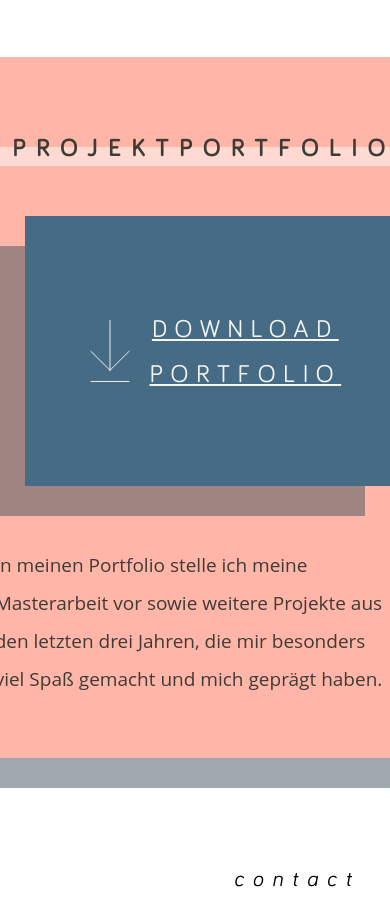
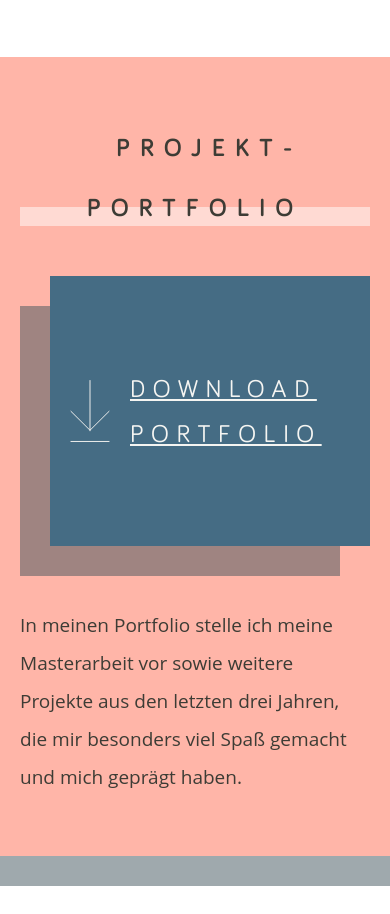
Before and after one commit to francisMiriam/portfolio2021, a website built with Parcel: page index.html in a window 390 px wide. Shown: the part 6060-6974 px from the top of the page. Built offline with nearby package versions, Linux system fonts and the light colour scheme.

Commit message:
feat: improves responsive behavior

```diff
--- a/index.html
+++ b/index.html
@@ -3,6 +3,7 @@
 <html lang="en">
   <head>
     <meta charset="utf-8" />
+    <meta name="viewport" content="width=device-width, initial-scale=1">
 
     <title>Portfolio Francis Stieglitz</title>
     <meta name="description" content="Portfolio Francis Stieglitz" />
@@ -33,9 +34,9 @@
               <p class="paragraph">
                 Lass uns zusammen an gesellschaftlichen Themen arbeiten, Ideen
                 gestalten, neue Geschichten erzählen und Informationen
-                zugänglich machen. Ich interessiere mich vor allem für Social Design,
-                Service Design und Konzeption und freue mich über neue spannende
-                Aufgaben.
+                zugänglich machen. Ich interessiere mich vor allem für Social
+                Design, Service Design und Konzeption und freue mich über neue
+                spannende Aufgaben.
               </p>
               <p class="paragraph">
                 2020 habe ich meinen Master in Design- und
@@ -62,7 +63,7 @@
               <div class="francis-mailto">
                 <h3 class="francis-mailto-subtitle">Sag hallo:</h3>
 
-                <a class="link-mail" <a href="mailto:mail@francisstieglitz.de"
+                <a class="link-mail" href="mailto:mail@francisstieglitz.de"
                   >mail@francisstieglitz.de</a
                 >
               </div>
@@ -122,8 +123,10 @@
                 </p>
 
                 <p class="paragraph">
-                  Verschiedenste Tools wie Workshops, Personas, User-Journes oder Prototypen helfen mir dabei komplexen Zusammenhänge zu verstehen und sichtbar zu machen. Dies ist ein
-                  wichtiger Teil meiner Arbeit als Designerin.
+                  Verschiedenste Tools wie Workshops, Personas, User-Journes
+                  oder Prototypen helfen mir dabei komplexen Zusammenhänge zu
+                  verstehen und sichtbar zu machen. Dies ist ein wichtiger Teil
+                  meiner Arbeit als Designerin.
                 </p>
               </div>
             </div>
@@ -184,28 +187,28 @@
               </div>
               <div class="layout-description">
                 <p class="paragraph">
-                  Um meinen Prozess sichtbar zu machen arbeite ich mit Skizzen, Fotos, Modellen, Storyboards oder kleinen
-                  Filmen. So halte ich Eindrücke fest und
-                  visualisiere Ideen. Dies hilft mir auch immer bei der Kommunikation
-                  und Zusammenarbeit mit anderen.
+                  Um meinen Prozess sichtbar zu machen arbeite ich mit Skizzen,
+                  Fotos, Modellen, Storyboards oder kleinen Filmen. So halte ich
+                  Eindrücke fest und visualisiere Ideen. Dies hilft mir auch
+                  immer bei der Kommunikation und Zusammenarbeit mit anderen.
                 </p>
                 <p class="paragraph">
-
                   Zum Beispiel die Videodokumentation
-                  <a class="link-primary-medium"
+                  <a
+                    class="link-primary-medium"
                     href="https://vimeo.com/475810764"
                     target="_blank"
                     >nou</a
-                  >, ein Kooperationsprojekt mit der inklusiven WG Augsburg Hochzoll oder ein
-                  Ausschnitt aus der Auftragsproduktion  <a
+                  >, ein Kooperationsprojekt mit der inklusiven WG Augsburg
+                  Hochzoll oder ein Ausschnitt aus der Auftragsproduktion
+                  <a
                     class="link-primary-medium"
                     href="https://vimeo.com/475808007"
                     target="_blank"
                     >vamm</a
-                > für die Hoschschule München.
-
-                  Mehr Arbeiten findest du in meinem <a class="link-primary-medium" href="">projekt.pdf</a>
-
+                  >
+                  für die Hoschschule München. Mehr Arbeiten findest du in
+                  meinem <a class="link-primary-medium" href="">projekt.pdf</a>
                 </p>
               </div>
             </div>
@@ -245,8 +248,8 @@
               <div class="layout-description">
                 <p class="paragraph">
                   Ich arbeite am liebsten an gesellschaftlichen Themen. Das
-                  Einarbeiten in diese Themen, Interviews zu führen und Umfragen auszuwerten gehören
-                  für mich genauso dazu wie Fachliteratur.
+                  Einarbeiten in diese Themen, Interviews zu führen und Umfragen
+                  auszuwerten gehören für mich genauso dazu wie Fachliteratur.
                 </p>
                 <p class="paragraph">
                   Besonders angetan haben es mir die Themen Stadt- und
@@ -279,18 +282,14 @@
             <div class="layout-grid-column-left">
               <div class="layout-image">
                 <div class="image background-secondary">
-                  <div class="image-img">
                   <a class="link-button" href="">
                     <img
-                        class="section-header-icon"
+                      class="link-button-icon"
                       src="./assets/icons/arrow.svg"
                       alt=""
                     />
-                      <span>
-                        Download Portfolio
-                      </span>
+                    <div>Download Portfolio</div>
                   </a>
-                  </div>
                 </div>
               </div>
             </div>
@@ -298,7 +297,7 @@
             <div class="layout-grid-column-right">
               <div class="layout-subtitle">
                 <div>
-                  <h3 class="subtitle">&nbsp;Projektportfolio</h3>
+                  <h3 class="subtitle">&nbsp;Projekt&shy;portfolio</h3>
                   <div class="subtitle-shadow-light"></div>
                 </div>
               </div>
@@ -358,7 +357,6 @@
                   >
                 </address>
 
-
                 <p class="paragraph text-small">
                   2018 – 2020 Master of Arts an der Hochschule Augsburg,
                   Fakultät für Gestaltung, Design und Kommunikationsstrategie
@@ -378,8 +376,6 @@
                   Adobe PS/ID/PR/IL, Affinity Designer/Publisher/Photo, Sketch,
                   Figma, Procreate, Keynote, Sketch Up, very basic HTML & CSS
                 </p>
-
-
               </div>
             </div>
           </div>
--- a/styles/_layout.css
+++ b/styles/_layout.css
@@ -7,7 +7,6 @@
   display: flex;
   justify-content: center;
 }
-
 
 @media (min-width: 768px) {
   .layout-content {
--- a/styles/main.css
+++ b/styles/main.css
@@ -370,7 +370,7 @@ a {
   margin-top: 9rem;
 
   display: flex;
-  text-align: center;
+  /* text-align: center; */
 
   font-family: var(--fs-font-display);
   font-size: 2.5rem;
@@ -386,6 +386,12 @@ a {
 .link-button:hover {
   color: var(--fs-color-link-primary);
   /* text-shadow: -2px 2px 4px rgba(0, 0, 0, 0.7); */
+}
+
+.link-button-icon {
+  margin-left: 2rem;
+  margin-right: 2rem;
+  width: 4rem;
 }
 
 /* Link Mail Address */
```
Lines whose indentation alone changed are shown as unchanged.
